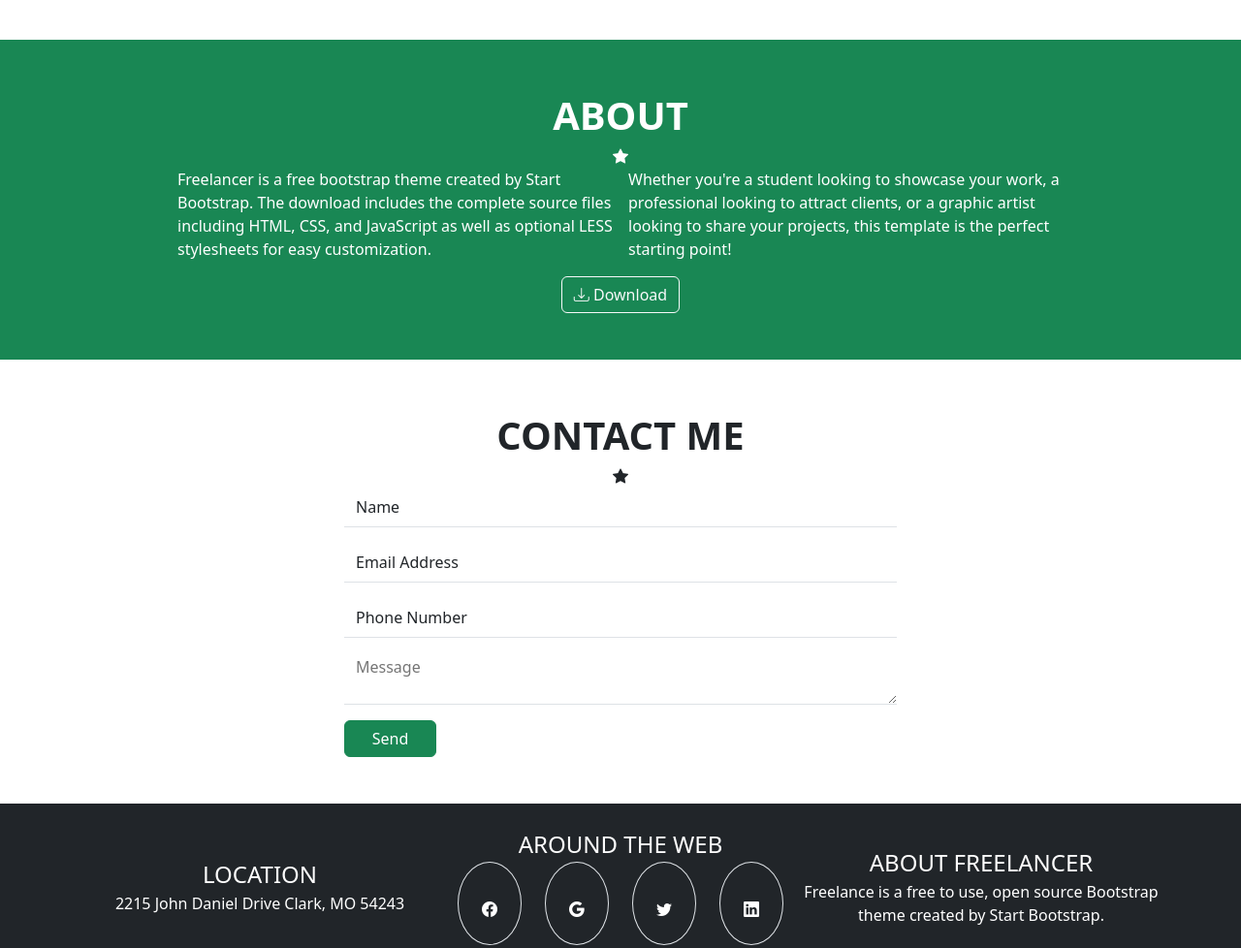
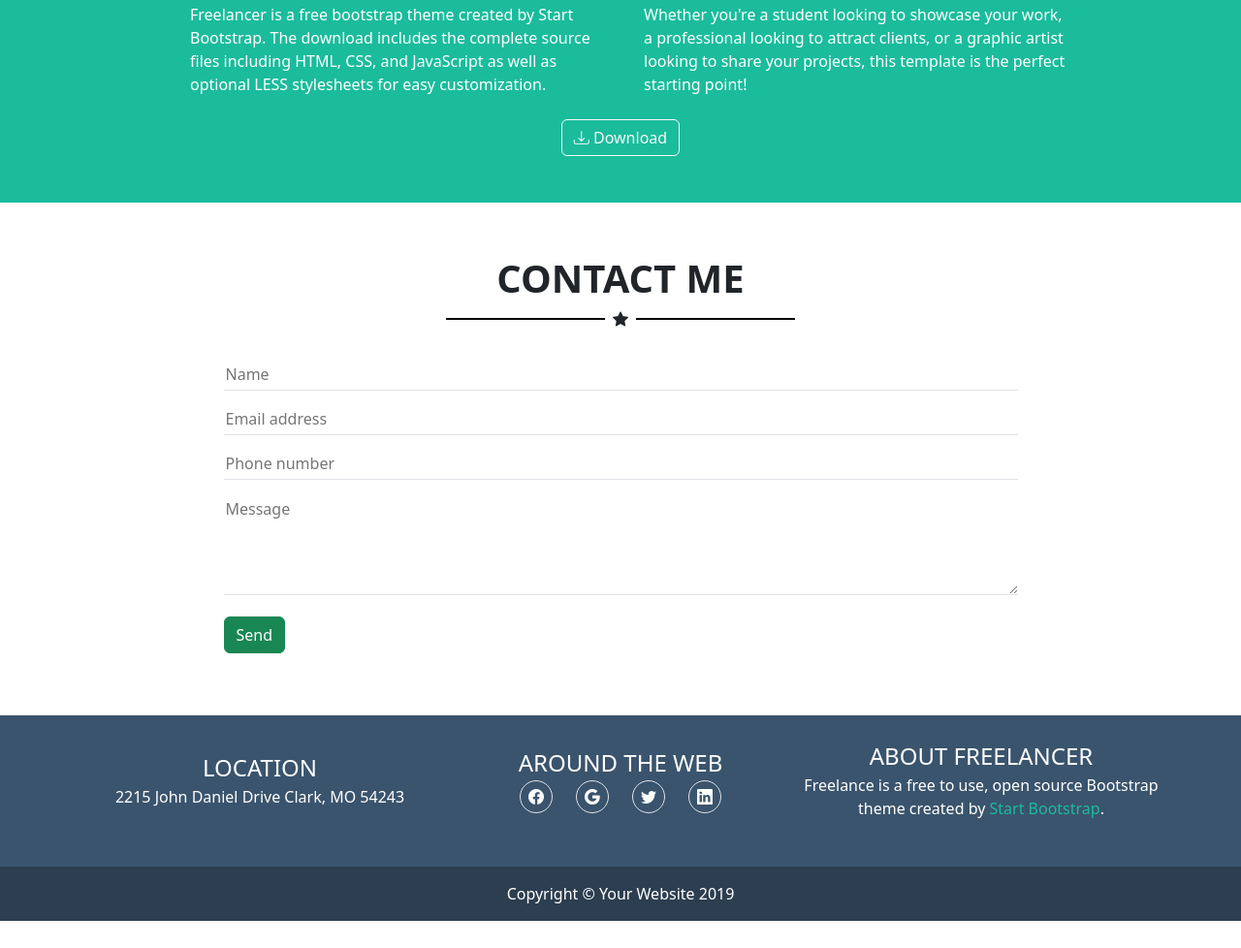
Before and after one commit to michelearcopinto/html-css-bootstrap-freelancer, a plain HTML site: page index.html in a window 1280 px wide. Shown: the part 1340-2318 px from the top of the page at 97% size. After the commit the page ends 2290 px from the top, so only its background shows below. Drawn offline with nearby package versions, Linux system fonts and the light colour scheme.

Commit message:
Fix: code cleanup

```diff
--- a/assets/css/style.css
+++ b/assets/css/style.css
@@ -1,3 +1,37 @@
 ul {
     margin-bottom: 0;
 }
+
+header {
+    background-color: #2C3E50;
+}
+
+header>div,
+main>section:nth-child(2) {
+    background-color: #1ABC9C;
+}
+
+footer {
+    background-color: #3A546D;
+}
+
+footer>div:nth-child(2) {
+    background-color: #2C3E50;
+}
+
+footer>div:first-child div:nth-child(3) span a {
+    color: #1ABC9C;
+    text-decoration: none;
+}
+
+.star-lateral-light {
+    width: 15%;
+    height: 2px;
+    background-color: white;
+}
+
+.star-lateral-dark {
+    width: 15%;
+    height: 2px;
+    background-color: black;
+}
--- a/index.html
+++ b/index.html
@@ -11,14 +11,14 @@
         integrity="sha384-T3c6CoIi6uLrA9TneNEoa7RxnatzjcDSCmG1MXxSR1GAsXEV/Dwwykc2MPK8M2HN" crossorigin="anonymous">
 
     <!-- Link Bootstrap Icons -->
-    <link rel="stylesheet" href="https://cdn.jsdelivr.net/npm/bootstrap-icons@1.3.0/font/bootstrap-icons.css">
+    <link rel="stylesheet" href="https://cdn.jsdelivr.net/npm/bootstrap-icons@1.11.2/font/bootstrap-icons.min.css">
 
     <!-- Link CSS Style -->
     <link rel="stylesheet" href="./assets/css/style.css">
 </head>
 
 <body>
-    <header class="container-fluid bg-dark">
+    <header>
         <nav
             class="container-md text-white text-uppercase fw-bolder d-flex flex-row align-items-center justify-content-between py-3">
             <span class="fs-4">start bootstrap</span>
@@ -38,16 +38,18 @@
                 </li>
             </ul>
         </nav>
-    </header>
 
-    <main>
-        <section class="bg-success text-white text-uppercase">
-            <div class="container d-flex flex-column align-items-center">
-                <figure class="col-8 col-md-4 col-xxl-3 pt-5">
+        <div>
+            <div class="container d-flex flex-column align-items-center text-white text-uppercase">
+                <figure class="col-6 col-md-4 col-lg-3">
                     <img class="img-fluid" src="./assets/img/avatar.svg" alt="">
                 </figure>
                 <span class="fs-1 fw-bolder">start bootstrap</span>
-                <i class="bi bi-star-fill"></i>
+                <div class="container-fluid d-flex flex-row justify-content-center align-items-center gap-1 gap-lg-2">
+                    <div class="star-lateral-light"></div>
+                    <i class="bi bi-star-fill"></i>
+                    <div class="star-lateral-light"></div>
+                </div>
                 <ul class="d-flex flex-row gap-2 list-unstyled py-3">
                     <li>
                         <a class="link-light link-offset-2 link-underline-opacity-25 link-underline-opacity-100-hover"
@@ -65,13 +67,19 @@
                     </li>
                 </ul>
             </div>
-        </section>
+        </div>
+    </header>
 
-        <section class="container-lg fw-bolder text-uppercase text-center d-flex flex-column align-items-center my-5">
+    <main>
+        <section class="container-lg fw-bolder text-uppercase text-center d-flex flex-column align-items-center my-4">
             <span class="fs-1">portfolio</span>
-            <i class="bi bi-star-fill"></i>
+            <div class="container-fluid d-flex flex-row justify-content-center align-items-center gap-1 gap-lg-2">
+                <div class="star-lateral-dark"></div>
+                <i class="bi bi-star-fill"></i>
+                <div class="star-lateral-dark"></div>
+            </div>
             <div class="container-fluid">
-                <div class="row">
+                <div class="row mt-3">
                     <figure class="col-sm-12 col-md-6 col-lg-4">
                         <img class="img-fluid rounded-2" src="./assets/img/cabin.png" alt="">
                     </figure>
@@ -99,65 +107,57 @@
             </div>
         </section>
 
-        <section class="bg-success">
+        <section>
             <div class="container-fluid text-white fw-bolder d-flex flex-column align-items-center p-5">
                 <span class="fs-1 text-uppercase text-center">about</span>
-                <i class="bi bi-star-fill"></i>
-                <div class="container-lg text-start d-md-flex flex-row">
-                    <div class="col-lg-1"></div>
-                    <p class="fw-normal col-lg-5 px-2">
+                <div class="container-fluid d-flex flex-row justify-content-center align-items-center gap-1 gap-lg-2">
+                    <div class="star-lateral-light"></div>
+                    <i class="bi bi-star-fill"></i>
+                    <div class="star-lateral-light"></div>
+                </div>
+                <div class="w-75 text-start d-md-flex flex-row justify-content-between gap-4 my-2">
+                    <p class="fw-normal col-md-6">
                         Freelancer is a free bootstrap theme created by Start Bootstrap. The download includes the
                         complete
                         source files including HTML, CSS, and JavaScript as well as optional LESS stylesheets for easy
                         customization.
                     </p>
-                    <p class="fw-normal col-lg-5 px-2">
+                    <p class="fw-normal col-md-6">
                         Whether you're a student looking to showcase your work, a professional looking to attract
                         clients,
                         or a
                         graphic artist looking to share your projects, this template is the perfect starting point!
                     </p>
-                    <div class="col-lg-1"></div>
                 </div>
                 <button type="button" class="btn btn-outline-light"><i class="bi bi-download"></i> Download</button>
             </div>
         </section>
 
-        <section>
-            <div class="container d-flex flex-column align-items-center py-5">
+        <section class="container">
+            <div class="d-flex flex-column align-items-center py-5">
                 <span class="fs-1 text-uppercase text-center fw-bolder">CONTACT ME</span>
-                <i class="bi bi-star-fill"></i>
-                <form action="/action_page.php" class="row row-gap-3">
-
-                    <div class="col-lg-3 col-2 py-2"></div>
-                    <label for="fname" class="col-lg-2 col-2 py-2 border-bottom">Name</label>
-                    <input type="text" id="name" name="name" class="col-lg-4 col-6 py-2 border border-0 border-bottom">
-                    <div class="col-lg-3 col-2 py-2"></div>
-
-                    <div class="col-lg-3 col-2 py-2"></div>
-                    <label for="lname" class="col-lg-2 col-2 py-2 border-bottom">Email Address</label>
-                    <input type="email" id="email" name="email"
-                        class="col-lg-4 col-6 py-2 border border-0 border-bottom">
-                    <div class="col-lg-3 col-2 py-2"></div>
-
-                    <div class="col-lg-3 col-2 py-2"></div>
-                    <label for="lname" class="col-lg-2 col-2 py-2 border-bottom">Phone Number</label>
-                    <input type="tel" id="phone" name="phone" class="col-lg-4 col-6 py-2 border border-0 border-bottom">
-                    <div class="col-lg-3 col-2 py-2"></div>
-
-                    <div class="col-lg-3 col-2"></div>
-                    <textarea name="message" form="message" placeholder="Message"
-                        class="col-lg-6 col-8 border border-0 border-bottom"></textarea>
-                    <div class="col-lg-3 col-2"></div>
-
-                    <div class="col-lg-3 col-2"></div>
-                    <button type="button" class="btn btn-success col-lg-1  col-2">Send</button>
-                    <div class="col-lg-8 col-8"></div>
-                </form>
+                <div class="container-fluid d-flex flex-row justify-content-center align-items-center gap-1 gap-lg-2">
+                    <div class="star-lateral-dark"></div>
+                    <i class="bi bi-star-fill"></i>
+                    <div class="star-lateral-dark"></div>
+                </div>
+                <div class="container">
+                    <form action="/action_page.php" class="w-75 my-3 mx-auto">
+                        <input type="text" id="name" name="name" placeholder="Name"
+                            class="col-12 border border-0 border-bottom mt-3 pb-1">
+                        <input type="email" id="email" name="email" placeholder="Email address"
+                            class="col-12 border border-0 border-bottom mt-3 pb-1">
+                        <input type="tel" id="phone" name="phone" placeholder="Phone number"
+                            class="col-12 border border-0 border-bottom mt-3 pb-1">
+                        <textarea name=" message" form="message" placeholder="Message" rows="4" cols="50"
+                            class="col-12 border border-0 border-bottom mt-3 pb-1"></textarea>
+                        <button type="button" class="btn btn-success d-block mt-3">Send</button>
+                    </form>
+                </div>
         </section>
     </main>
 
-    <footer class="bg-dark text-white text-center">
+    <footer class="text-white text-center">
         <div class="container-lg d-md-flex flex-row align-items-center pt-4 pb-md-4">
             <div class="col-md-4 d-flex flex-column align-items-center mb-4">
                 <span class="fs-4 text-uppercase">location</span>
@@ -167,16 +167,18 @@
             <div class="col-md-4 d-flex flex-column align-items-center mb-4">
                 <span class="fs-4 text-uppercase">around the web</span>
                 <div class="d-flex flex-row align-items-center gap-4">
-                    <i class="bi bi-facebook border rounded-circle ratio ratio-1x1 p-4"></i>
-                    <i class="bi bi-google border rounded-circle ratio ratio-1x1 p-4"></i>
-                    <i class="bi bi-twitter border rounded-circle ratio ratio-1x1 p-4"></i>
-                    <i class="bi bi-linkedin border rounded-circle ratio ratio-1x1 p-4"></i>
+                    <i class="bi bi-facebook border rounded-circle px-2 py-1"></i>
+                    <i class="bi bi-google border rounded-circle px-2 py-1"></i>
+                    <i class="bi bi-twitter border rounded-circle px-2 py-1"></i>
+                    <i class="bi bi-linkedin border rounded-circle px-2 py-1"></i>
                 </div>
             </div>
 
             <div class="col-md-4 d-flex flex-column align-items-center mb-4">
                 <span class="fs-4 text-uppercase">about freelancer</span>
-                <span>Freelance is a free to use, open source Bootstrap theme created by Start Bootstrap.</span>
+                <span>
+                    Freelance is a free to use, open source Bootstrap theme created by <a href="">Start Bootstrap</a>.
+                </span>
             </div>
         </div>
 
```
